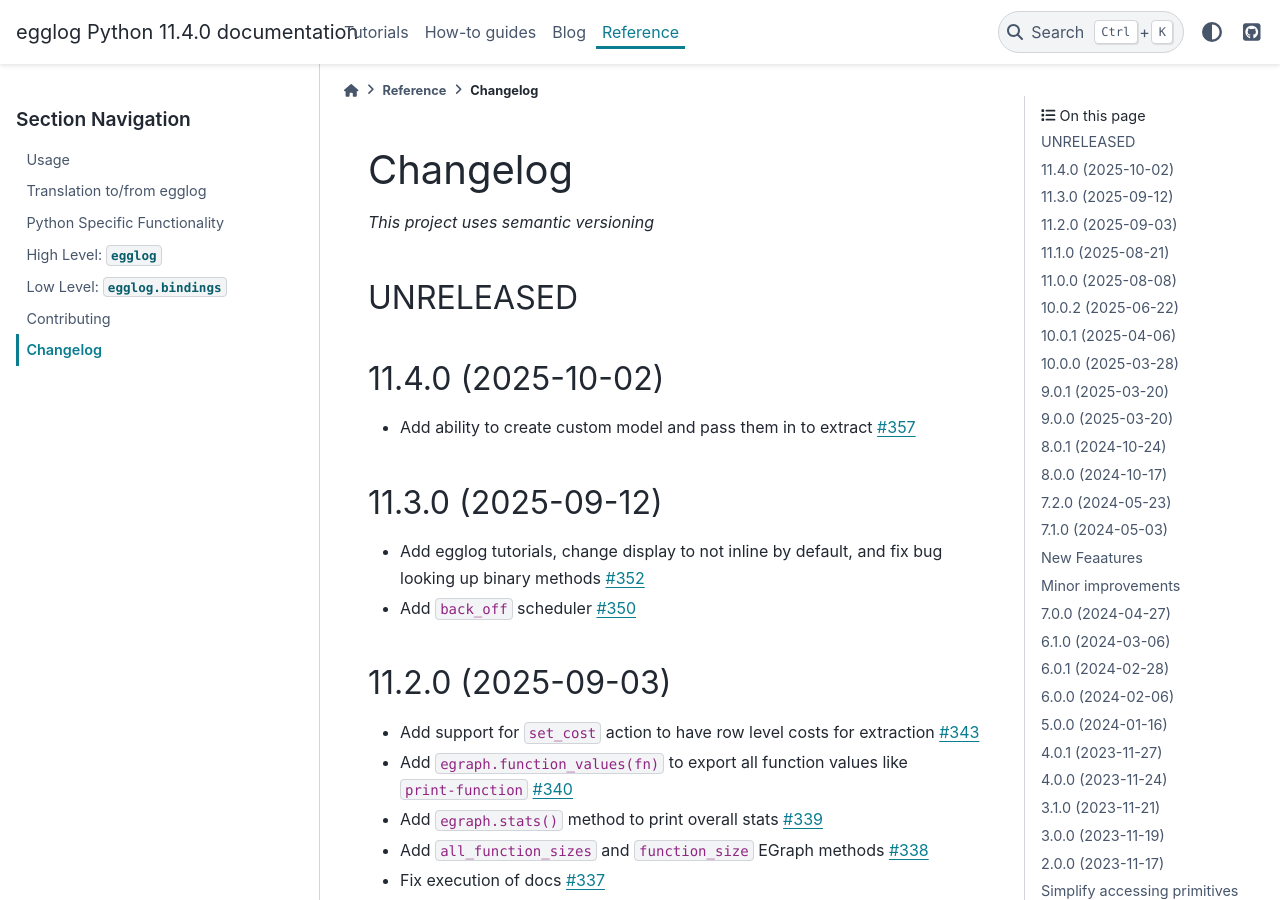
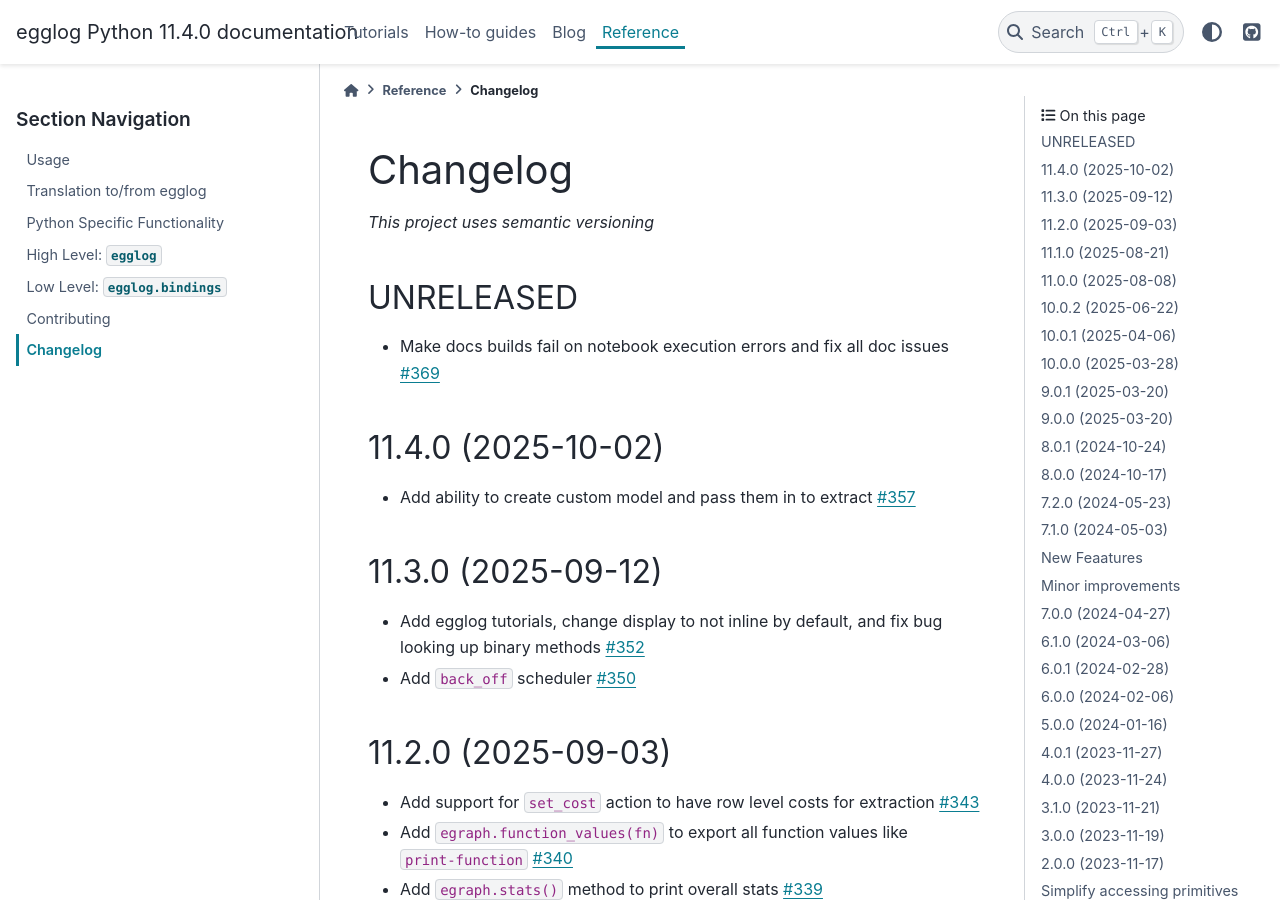
Before and after one commit to egraphs-good/egglog-python, a Sphinx documentation site: the page built from docs/changelog.md, in a window 1280 px wide and 900 px high. Built offline with Sphinx 7.4.7 and the PyData theme 0.15.4, drawn with Linux system fonts in a browser that asks for light colours; pages that are not in the unit, such as notebooks, are missing from menus; comment, search, counter and statistics services are not loaded; the version number is read from the project's files by our own code.

Commit message:
Add changelog entry for PR #369

```diff
--- a/docs/changelog.md
+++ b/docs/changelog.md
@@ -4,6 +4,7 @@ _This project uses semantic versioning_
 
 ## UNRELEASED
 
+- Make docs builds fail on notebook execution errors and fix all doc issues [#369](https://github.com/egraphs-good/egglog-python/pull/369)
 ## 11.4.0 (2025-10-02)
 
 - Add ability to create custom model and pass them in to extract [#357](https://github.com/egraphs-good/egglog-python/pull/357)
```
